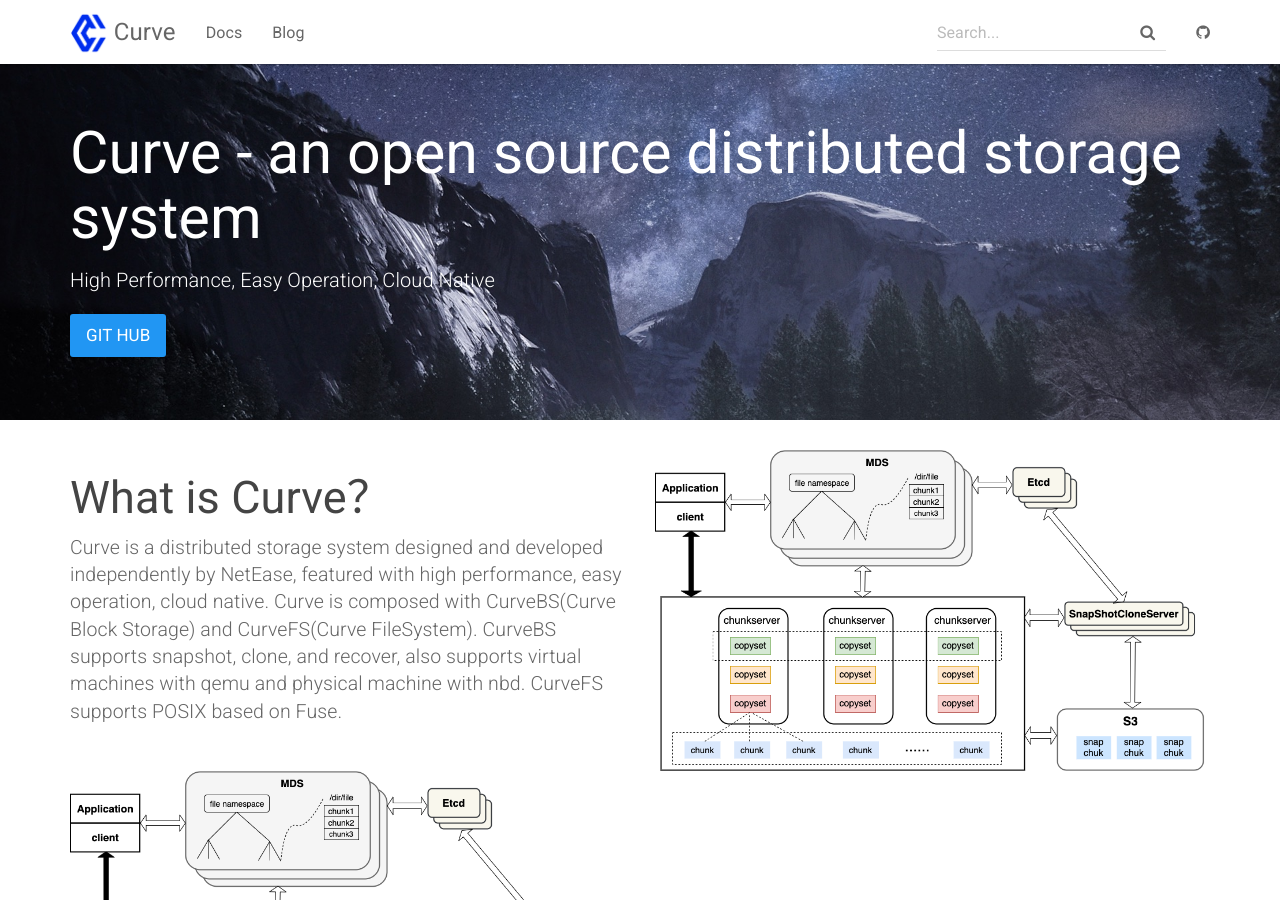
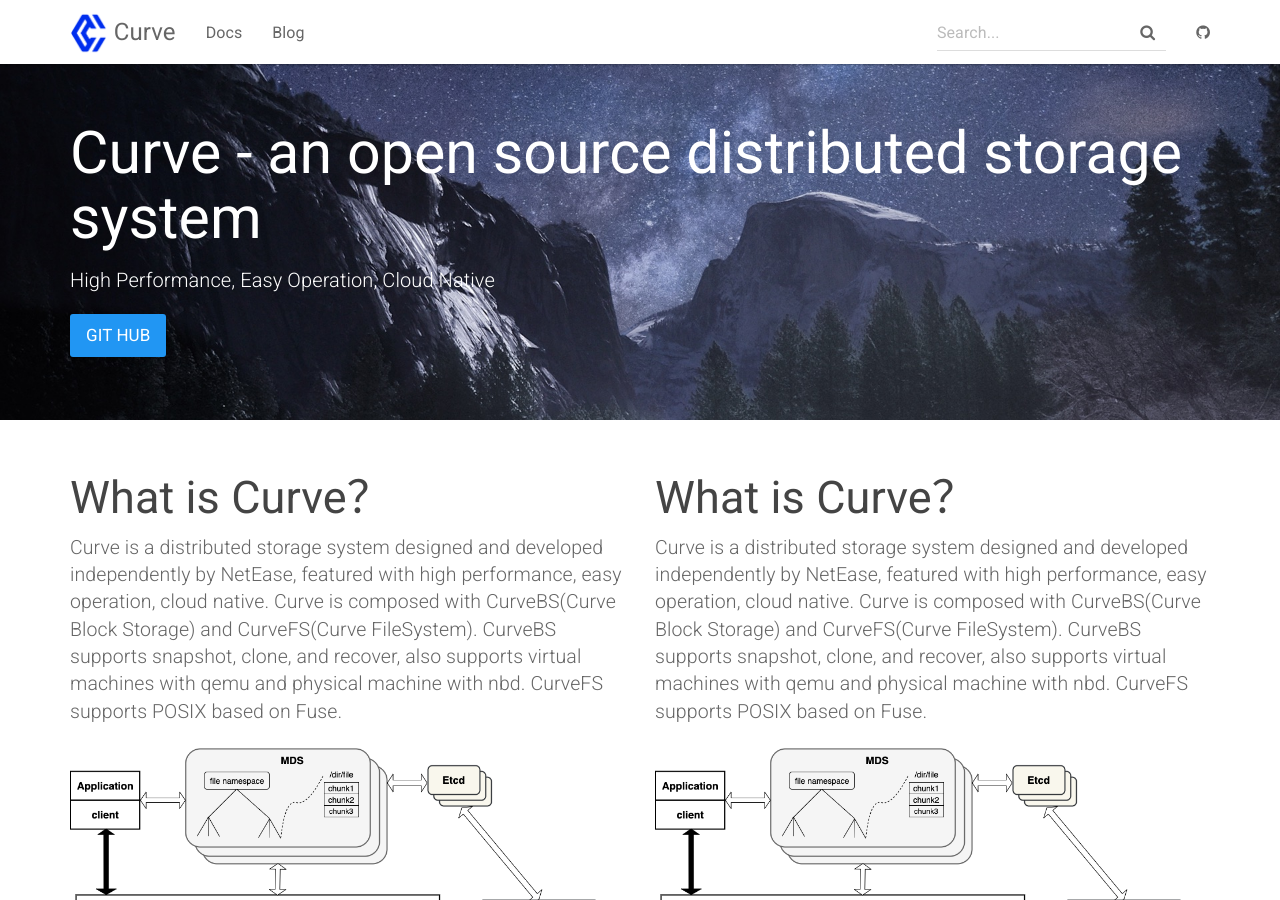
Before and after one commit to opencurve/homepage, a Jekyll site: the page built from index.html, in a window 1280 px wide and 900 px high. Built offline with Jekyll 4.4.1, drawn with Linux system fonts in a browser that asks for light colours.

Commit message:
Update index.html

```diff
--- a/index.html
+++ b/index.html
@@ -12,6 +12,10 @@
 
 <div class="container">
     <div class="row">
+        <div class="col-md-6">
+            <h2 class="header-light regular-pad">What is Curve？</h2>
+              <p class="lead">Curve is a distributed storage system designed and developed independently by NetEase, featured with high performance, easy operation, cloud native. Curve is composed with CurveBS(Curve Block Storage) and CurveFS(Curve FileSystem). CurveBS supports snapshot, clone, and recover, also supports virtual machines with qemu and physical machine with nbd. CurveFS supports POSIX based on Fuse.</p>
+        </div>
         <div class="col-md-6">
             <h2 class="header-light regular-pad">What is Curve？</h2>
               <p class="lead">Curve is a distributed storage system designed and developed independently by NetEase, featured with high performance, easy operation, cloud native. Curve is composed with CurveBS(Curve Block Storage) and CurveFS(Curve FileSystem). CurveBS supports snapshot, clone, and recover, also supports virtual machines with qemu and physical machine with nbd. CurveFS supports POSIX based on Fuse.</p>
```
